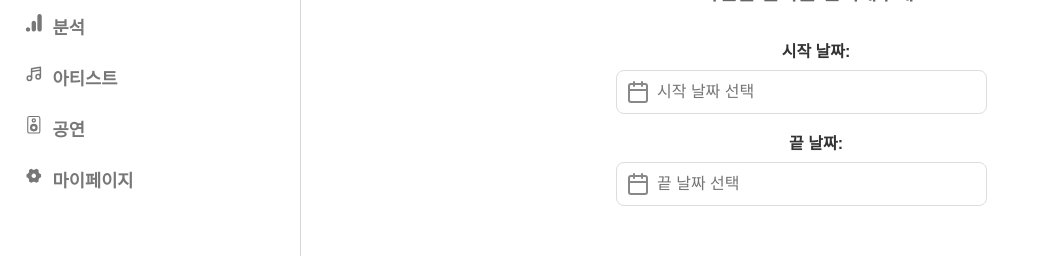
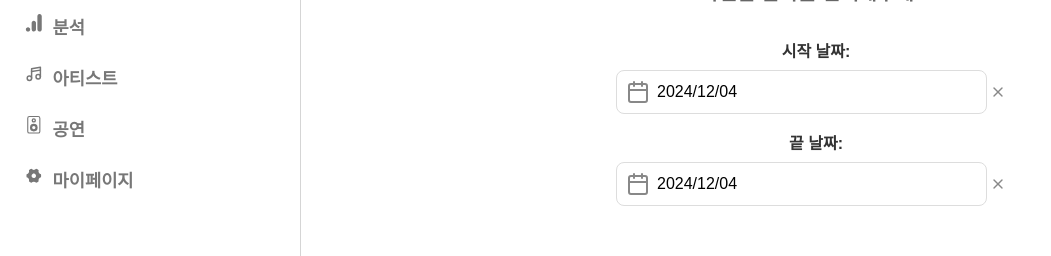
Before and after one commit to hthoon/On-stage-FE, a React (Create React App) app: page /analytics in a window 1280 px wide. Shown: the part 130-386 px from the top of the page, without its empty margins (0-1051 px from the left). Built offline with nearby package versions, Linux system fonts and the light colour scheme; no server answers.

Commit message:
feat: "로그 데이터 수집 api 연결"
- 로그 데이터 수집 api 연결
- 날짜 선택 default 오늘 날짜
- 날짜 선택 오늘 이후의 날짜 선택 불가

```diff
--- a/src/components/Analytics/AnalyticsDate.js
+++ b/src/components/Analytics/AnalyticsDate.js
@@ -1,4 +1,4 @@
-import React, { useState } from 'react';
+import React, { useState, useMemo } from 'react';
 import DatePicker from 'react-datepicker';
 import 'react-datepicker/dist/react-datepicker.css';
 import { ko } from 'date-fns/locale';
@@ -9,13 +9,14 @@ import './css/AnalyticsDate.css';
 registerLocale('ko', ko);
 
 const AnalyticsDate = ({ onDateChange }) => {
-    const [startDate, setStartDate] = useState(null);
-    const [endDate, setEndDate] = useState(null);
+    const today = useMemo(() => new Date(), []);
+    const [startDate, setStartDate] = useState(today);
+    const [endDate, setEndDate] = useState(today);
 
     const handleStartDateChange = (date) => {
       setStartDate(date);
-      if (endDate && date > endDate) {
-        setEndDate(null);
+      if (date > endDate) {
+        setEndDate(date);
       }
       onDateChange(date, endDate);
     };
@@ -26,13 +27,13 @@ const AnalyticsDate = ({ onDateChange }) => {
     };
 
     const handleClearStartDate = () => {
-      setStartDate(null);
-      onDateChange(null, endDate);
+      setStartDate(today);
+      onDateChange(today, endDate);
     };
 
     const handleClearEndDate = () => {
-      setEndDate(null);
-      onDateChange(startDate, null);
+      setEndDate(today);
+      onDateChange(startDate, today);
     };
 
     return (
@@ -52,16 +53,15 @@ const AnalyticsDate = ({ onDateChange }) => {
               className="date-input"
               wrapperClassName="date-picker-wrapper"
               calendarClassName="custom-calendar"
+              maxDate={today}
             />
             <Calendar className="date-icon" />
-            {startDate && (
             <button
               className="clear-date-btn"
               onClick={handleClearStartDate}
             >
               <X size={16} />
             </button>
-            )}
           </div>
         </div>
 
@@ -76,6 +76,7 @@ const AnalyticsDate = ({ onDateChange }) => {
               startDate={startDate}
               endDate={endDate}
               minDate={startDate}
+              maxDate={today}
               locale="ko"
               dateFormat="yyyy/MM/dd"
               placeholderText="끝 날짜 선택"
@@ -84,14 +85,12 @@ const AnalyticsDate = ({ onDateChange }) => {
               calendarClassName="custom-calendar"
             />
             <Calendar className="date-icon" />
-            {endDate && (
             <button
               className="clear-date-btn"
               onClick={handleClearEndDate}
             >
               <X size={16} />
             </button>
-            )}
           </div>
         </div>
       </div>
--- a/src/components/LinkDisplay/LinkDisplay.js
+++ b/src/components/LinkDisplay/LinkDisplay.js
@@ -10,6 +10,7 @@ import {mapServiceTypeToIcon, mapServiceTypeToKorean} from "../../utils/Analysis
 import {MdVerified} from "react-icons/md";
 import {HiChevronLeft, HiDotsHorizontal} from "react-icons/hi";
 import {IoMdClose} from "react-icons/io";
+import axios from 'axios';
 
 const LinkDisplay = () => {
     const {links, socialLink, theme, profile} = useLink();
@@ -50,7 +51,41 @@ const LinkDisplay = () => {
             setBackground(null);
         }
 
-    }, [theme]);
+        // 페이지 조회 기록
+        if(!setIsManagementPage){
+            recordPageView(profile.username);
+        }
+
+    }, [theme, profile.username]);
+
+    // 페이지 조회 이벤트 기록
+    const recordPageView = async (username) => {
+        try {
+            const ipResponse = await axios.get('/api/analytics/get-ip');
+            const ipAddress = ipResponse.data;
+            await axios.post('/api/analytics/page', { ipAddress, username });
+        } catch (error) {
+            console.error("Error recording page view:", error);
+        }
+    };
+
+    // 링크 클릭 이벤트 기록
+    const recordLinkClick = async (username, linkId) => {
+        try {
+            await axios.post('/api/link', { username, linkId });
+        } catch (error) {
+            console.error("Error recording link click:", error);
+        }
+    };
+
+    // 소셜 링크 클릭 이벤트 기록
+    const recordSocialLinkClick = async (username, socialLinkType) => {
+        try {
+            await axios.post('/api/socialLink', { username, socialLinkType });
+        } catch (error) {
+            console.error("Error recording social link click:", error);
+        }
+    };
 
     const toggleModal = () => {
         setIsModalOpen((prev) => !prev);
@@ -167,7 +202,10 @@ const LinkDisplay = () => {
                                                                 {link.details.map((detail, detailIndex) => (
                                                                     <div
                                                                         key={detailIndex}
-                                                                        onClick={() => window.open(detail.url, "_blank", "noopener,noreferrer")}
+                                                                        onClick={() => {
+                                                                            recordLinkClick(profile.username, link.id); // 링크 클릭 기록
+                                                                            window.open(detail.url, "_blank", "noopener,noreferrer"); // 링크 열기
+                                                                        }}
                                                                         className="linktree-detail-item"
                                                                         style={{borderRadius: theme.borderRadius || 'var(--borderRadius)'}}>
                                                 <span className="linktree-service-icon" style={{color: theme.fontColor || 'var(--fontColor)'}}>
@@ -204,6 +242,7 @@ const LinkDisplay = () => {
                                 target="_blank"
                                 rel="noopener noreferrer"
                                 className="social-icon"
+                                onClick={() => recordSocialLinkClick(profile.username, platform)} // 소셜 링크 클릭 기록
                                 style={{color: theme.iconColor || 'var(--iconColor)'}}
                             >
                                 {socialIcons[platform] || platform}
```
Lines whose indentation alone changed are shown as unchanged.
